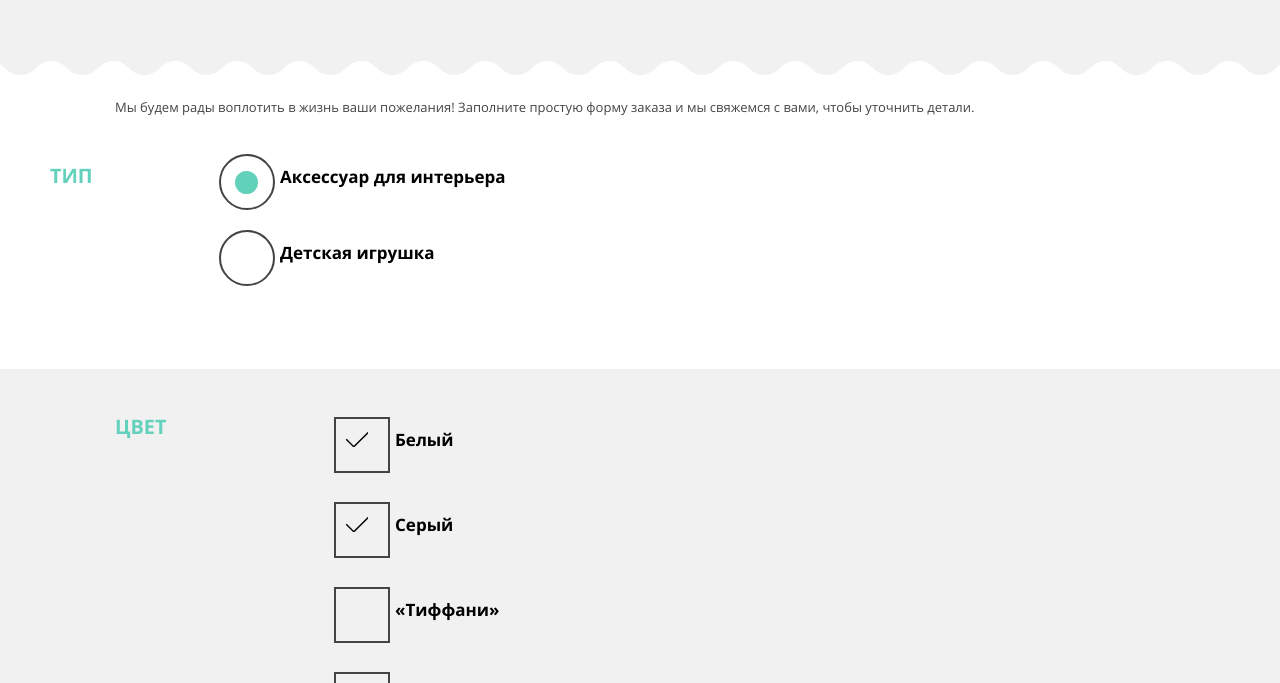
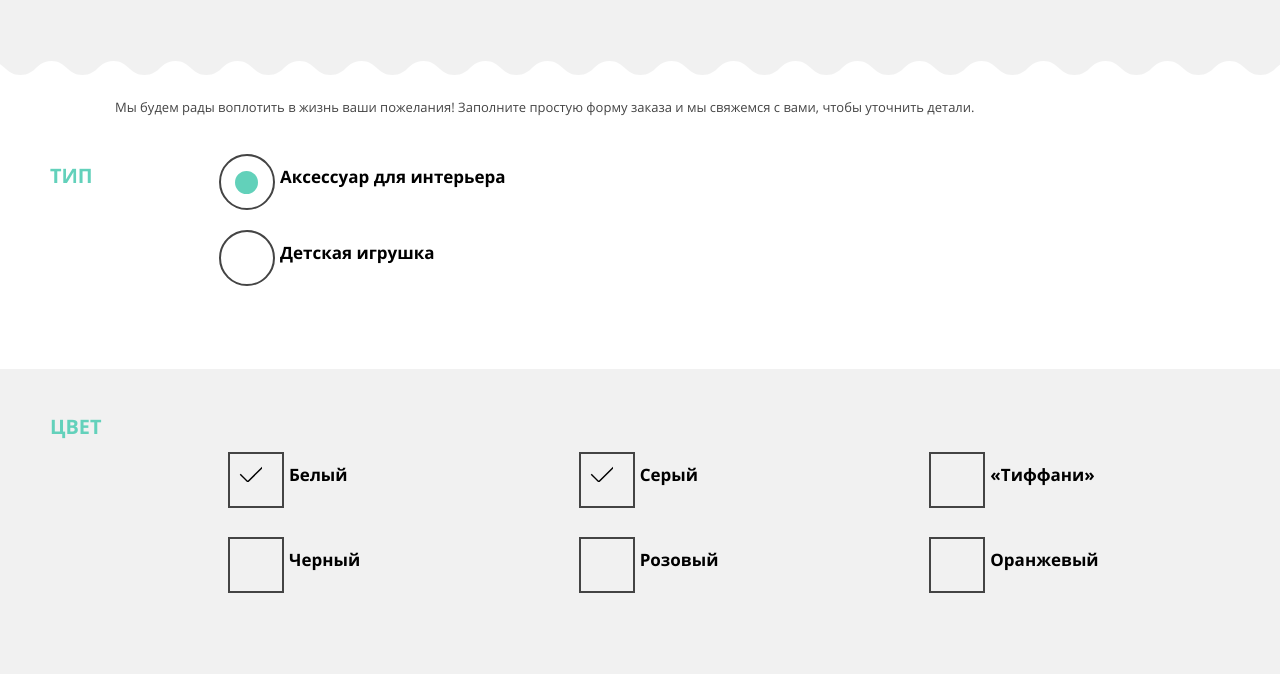
Before and after one commit to poisonousgirl/1473713-mishka-23, a website: page source/form.html in a window 1280 px wide. Shown: the part 267-950 px from the top of the page. Drawn offline with nearby package versions, Linux system fonts and the light colour scheme; files that its build step writes are made by us from their sources.

Commit message:
Адаптивная сетка внутренних страниц правки

```diff
--- a/source/form.html
+++ b/source/form.html
@@ -70,32 +70,34 @@
             </div>
           </section>
           <section class="page-form__form-field-checkbox">
-            <div class="page-form__checkbox-grid-container container">
+            <div class="page-form__checkbox-grid-container">
               <h3 class="page-form__form-field-legend page-form__form-field-legend-checkbox">Цвет</h3>
-              <div class="page-form__form-checkbox-wrapper">
+              <ul class="page-form__form-field-checkbox-list">
+                <li class="page-form__form-checkbox-wrapper">
                   <input class="page-form__form-input-checkbox visually-hidden" type="checkbox" name="white" id="white" checked>
                   <label class="page-form__label-checkbox" for="white">Белый</label>
-              </div>
-              <div class="page-form__form-checkbox-wrapper">
+                </li>
+                <li class="page-form__form-checkbox-wrapper">
                   <input class="page-form__form-input-checkbox visually-hidden" type="checkbox" name="gray" id="gray" checked>
                   <label class="page-form__label-checkbox" for="gray">Серый</label>
-              </div>
-              <div class="page-form__form-checkbox-wrapper">
+                </li>
+                <li class="page-form__form-checkbox-wrapper">
                   <input class="page-form__form-input-checkbox visually-hidden" type="checkbox" name="tiffany" id="tiffany">
                   <label class="page-form__label-checkbox" for="tiffany">«Тиффани»</label>
-              </div>
-              <div class="page-form__form-checkbox-wrapper">
+                </li>
+                <li class="page-form__form-checkbox-wrapper">
                   <input class="page-form__form-input-checkbox visually-hidden" type="checkbox" name="black" id="black">
                   <label class="page-form__label-checkbox" for="black">Черный</label>
-              </div>
-              <div class="page-form__form-checkbox-wrapper">
+                </li>
+                <li class="page-form__form-checkbox-wrapper">
                   <input class="page-form__form-input-checkbox visually-hidden" type="checkbox" name="pink" id="pink">
                   <label class="page-form__label-checkbox" for="pink">Розовый</label>
-              </div>
-              <div class="page-form__form-checkbox-wrapper">
+                </li>
+                <li class="page-form__form-checkbox-wrapper">
                   <input class="page-form__form-input-checkbox visually-hidden" type="checkbox" name="orange" id="orange">
                   <label class="page-form__label-checkbox" for="orange">Оранжевый</label>
-              </div>
+                </li>
+              </ul>
             </div>
           </section>
           <section class="page-form__form-field-name">
--- a/source/less/blocks/page-form.less
+++ b/source/less/blocks/page-form.less
@@ -27,7 +27,9 @@
     content: "";
     position: absolute;
     display: block;
-    max-width: 200px;
+    right: 0;
+    left: 62px;
+    top: 8px;
     min-width: 182px;
     height: 1px;
     margin-right: 0;
@@ -46,6 +48,7 @@
 }
 
 .page-form__label-radio {
+  display: block;
   padding-left: 61px;
 
   &::before {
@@ -73,6 +76,7 @@
 
 .page-form__checkbox-grid-container {
   display: grid;
+  padding: 0 30px;
 }
 
 .page-form__form-checkbox-wrapper {
@@ -129,6 +133,7 @@
 [class^="page-form__form-field"] {
   border: none;
   margin-top: 35px;
+  margin-bottom: 0;
 }
 
 .page-form label {
@@ -249,10 +254,8 @@
   }
 
   .page-form__checkbox-grid-container {
-    grid-template-columns: 169px auto auto;
-    grid-template-rows: repeat(3, 1fr);
-    padding-top: 50px;
-    padding-bottom: 50px;
+    grid-template-columns: 169px 1fr;
+    padding: 50px 50px;
   }
 
   .page-form__label-checkbox {
@@ -262,12 +265,12 @@
     }
   }
 
-  .page-form__form-field-legend-checkbox {
-    grid-column: ~"1 / -3";
+  .page-form__form-field-checkbox-list {
+    display: grid;
+    grid-template-columns: 1fr 1fr;
   }
 
   .page-form__form-checkbox-wrapper {
-    grid-column: ~"2 / -1";
     margin: 12px 50px;
     display: flex;
     flex-direction: column;
@@ -352,6 +355,14 @@
     }
   }
 
+  .page-form__checkbox-grid-container {
+    grid-template-columns: 128px 1fr;
+  }
+
+  .page-form__form-field-checkbox-list {
+    grid-template-columns: repeat(3, 1fr);
+  }
+
   .page-form__label-name + input {
     min-width: 573px;
   }
```
Lines whose indentation alone changed are shown as unchanged.
